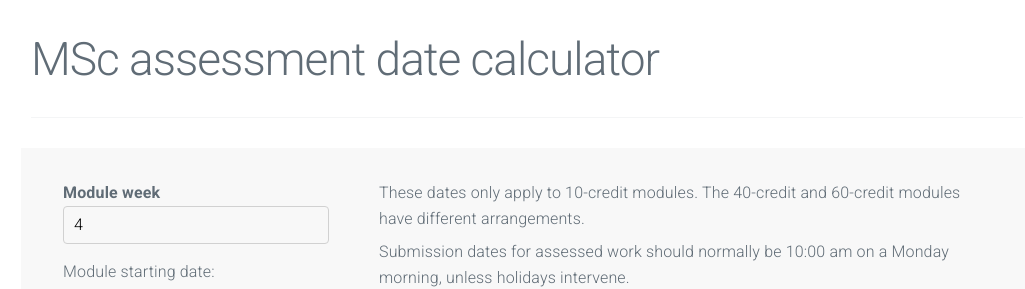
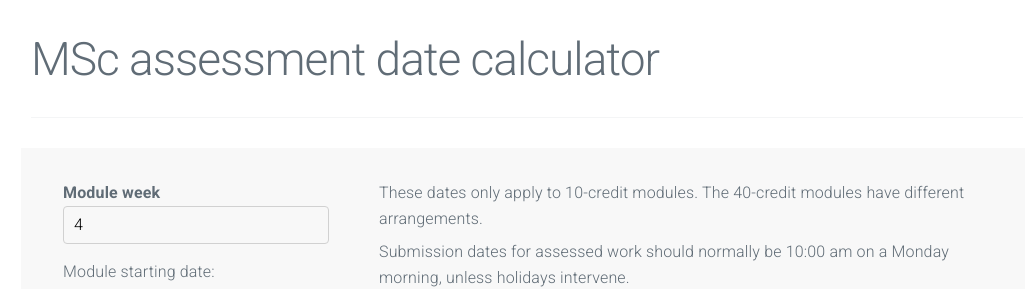
Before and after one commit to will-hughes/dates, a plain HTML site: page index.html in a window 1280 px wide. Shown: the top 289 px of the page, without its empty margins (113-1138 px from the left). Drawn offline with nearby package versions, Linux system fonts and the light colour scheme; a script that the page names is missing.

Commit message:
Update index.html

```diff
--- a/index.html
+++ b/index.html
@@ -51,7 +51,7 @@
 			</div>
 			<div class="column">
 
-				<p>These dates only apply to 10-credit modules. The 40-credit and 60-credit modules have different arrangements.</p>
+				<p>These dates only apply to 10-credit modules. The 40-credit modules have different arrangements.</p>
 				<p>Submission dates for assessed work should normally be 10:00 am on a Monday morning, unless holidays intervene.</p>
 				<p>Submission dates are five weeks after a module has finished for full-time students and eight weeks for flexible. Extra weeks are added for Christmas and Easter vacations.</p>
 				<p>Feedback dates are 15 working days after submission.</p>
```
